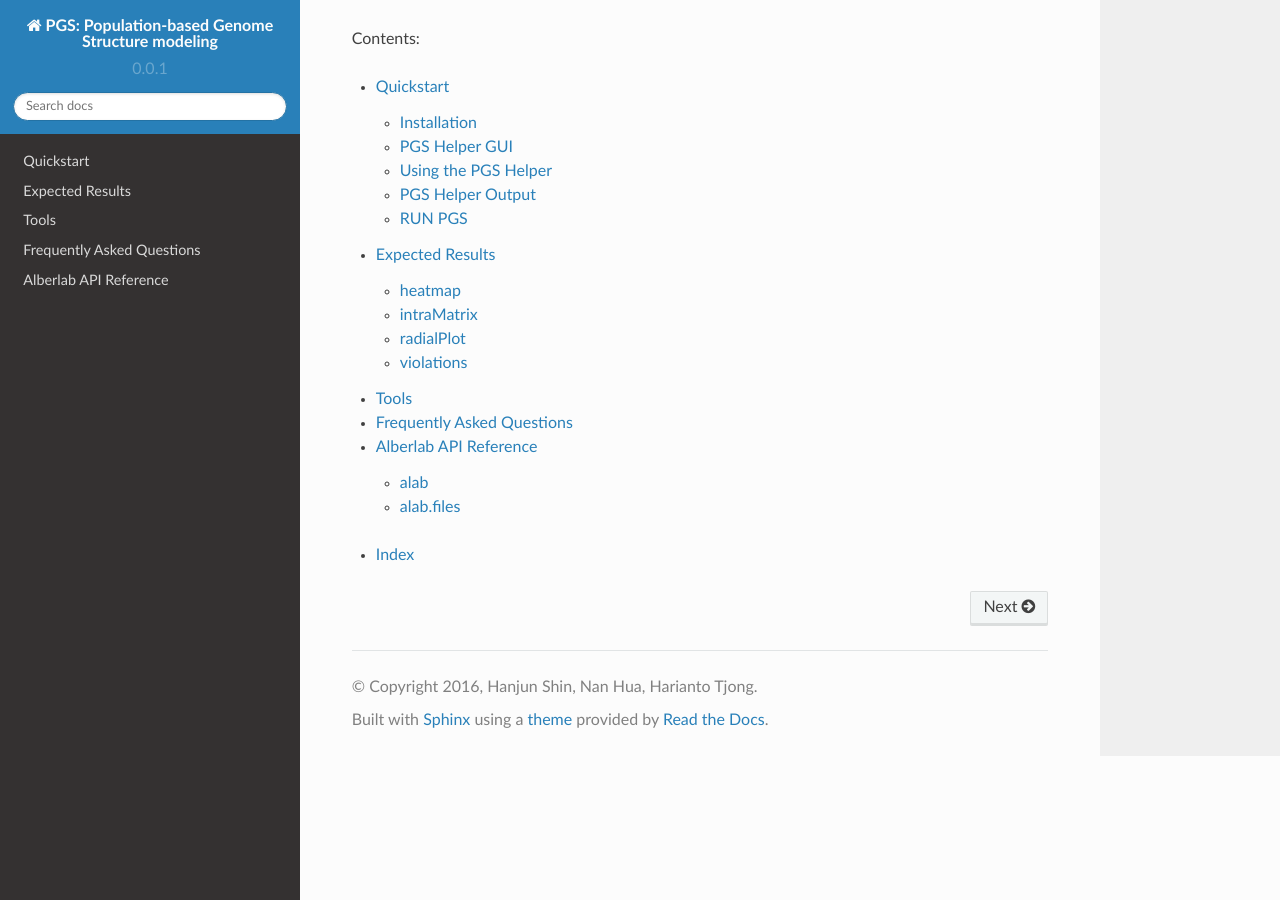
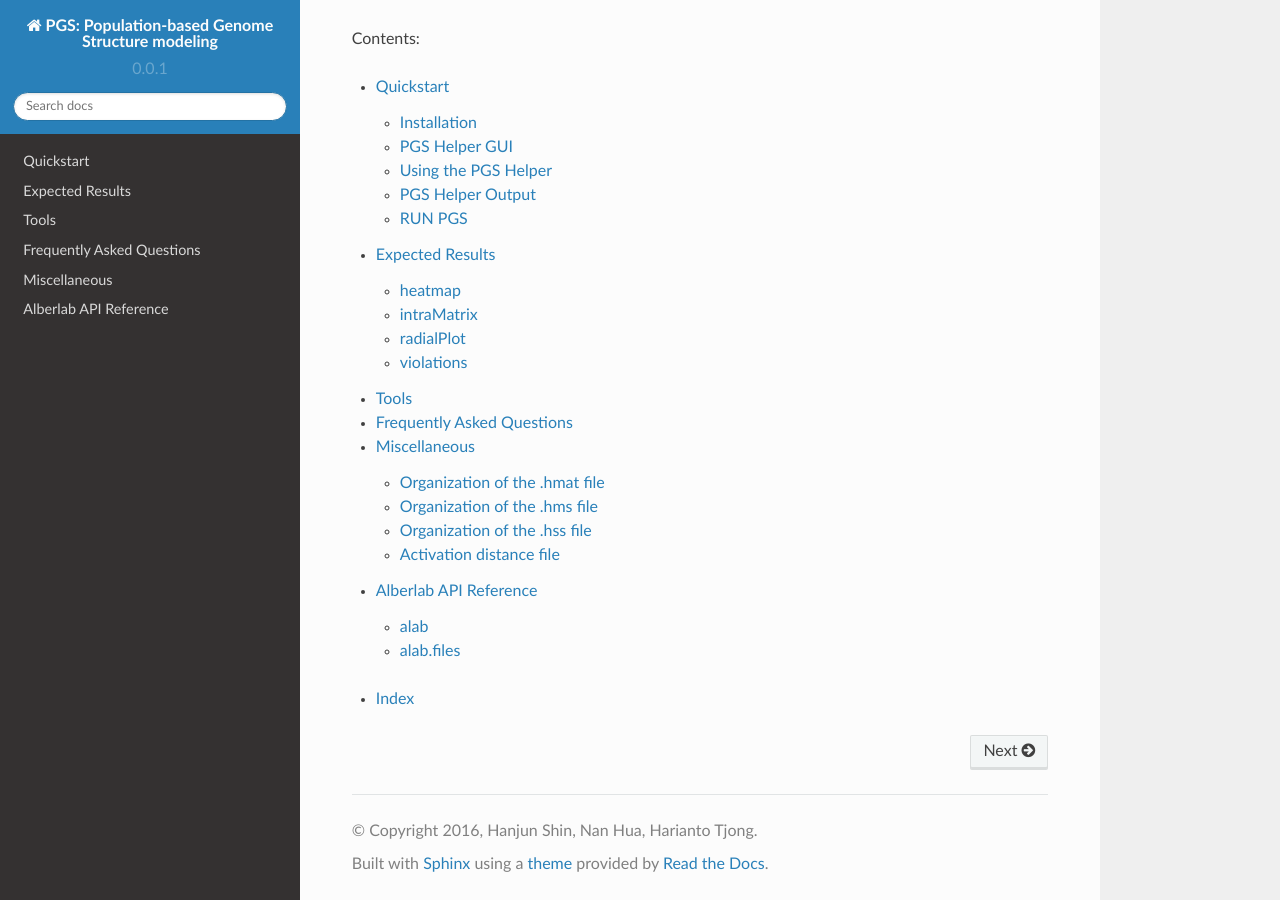
Before and after one commit to alberlab/pgs, a Sphinx documentation site: the page built from docs/index.rst, in a window 1280 px wide and 900 px high, scrolled down 1011 px. Built offline with Sphinx 7.4.7 and the Read the Docs theme 2.0.0, drawn with Linux system fonts in a browser that asks for light colours; some of the changed lines change nothing that is shown.

Commit message:
add misc

```diff
--- a/docs/index.rst
+++ b/docs/index.rst
@@ -29,6 +29,7 @@ Contents:
    results
    tools
    faq
+   misc
    alabapi
 
 * :ref:`genindex`
--- /dev/null
+++ b/docs/misc.rst
@@ -0,0 +1,38 @@
+Miscellaneous
+=============
+
+
+Organization of the .hmat file
+------------------------------
+
+PGS saves a probability matrix in a binary hdf5 file with extension hmat.
+In the following we describe the file format.
+    - Info 1...
+    - Info 2...
+
+
+Organization of the .hms file
+-----------------------------
+
+The output of each modeling step is dumped in a file with .hms extension. One .hms file contains information of a structure that evolve from the highest to lowest probability levels in theta list. Usually, only the final model extracted from this file is used for further analysis.
+In the following we describe the file format.
+    - Info 1...
+    - Info 2...
+
+
+
+Organization of the .hss file
+-----------------------------
+
+A structure summary file, .hss can be generated once all final structures are successfully generated.
+In the following we describe the file format.
+    - Info 1...
+    - Info 2...
+
+
+
+
+Activation distance file
+------------------------
+
+We start the modeling from random configurations for each structure and assign contacts between TADs that occur in 100% of the population (see `Methods <http://dx.doi.org/10.1073/pnas.1512577113>`_). Since we increase the number of restraints gradually, we need to assign contacts to a set of structures in the population at every A/M cycles. To do so, we compute the cummulative histogram and determine the distance cutoff according to the probability of a TAD pair in contact. The files are saved under ``result/actDist`` (the first 4 columns are TAD1, TAD2, contact probability, distance_cutoff_to_activate_contact).
```
